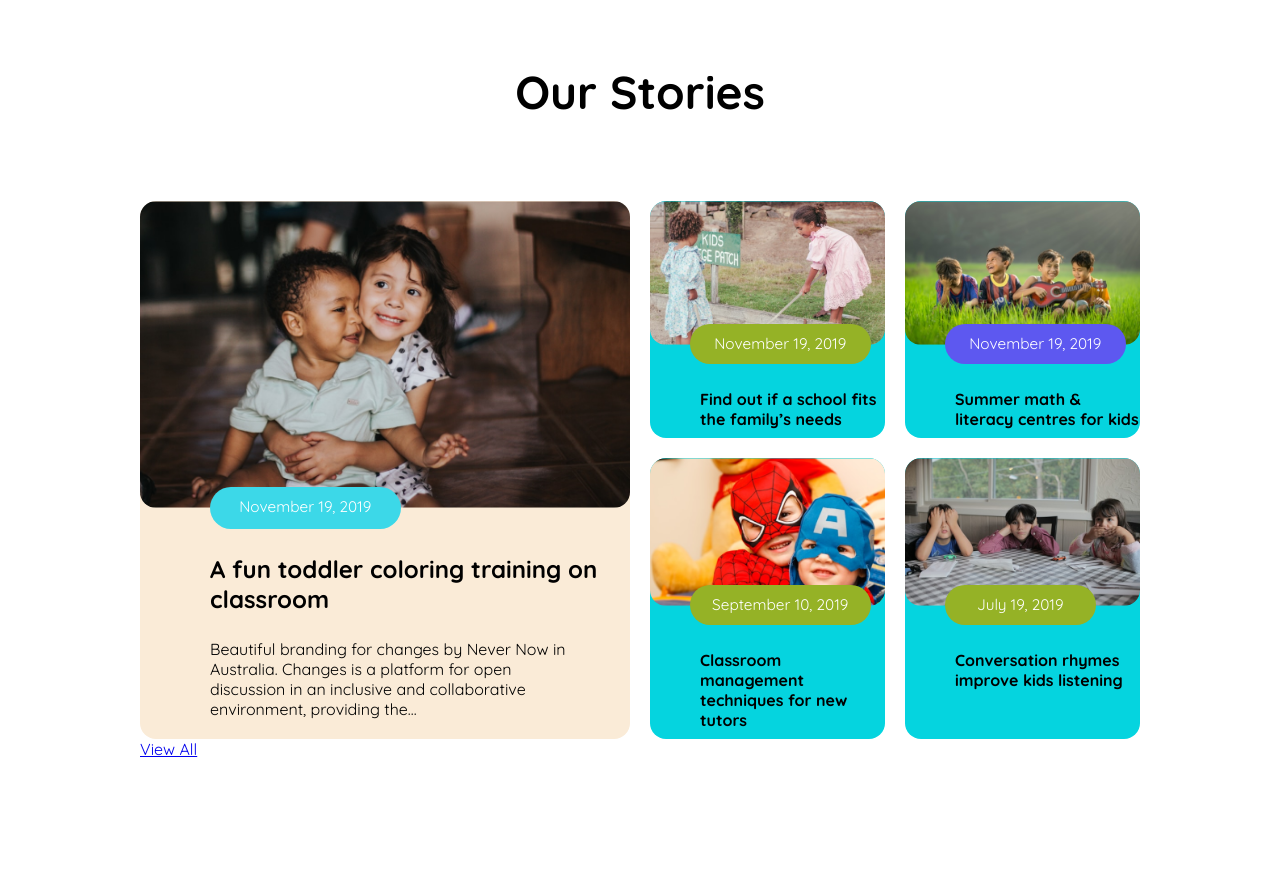
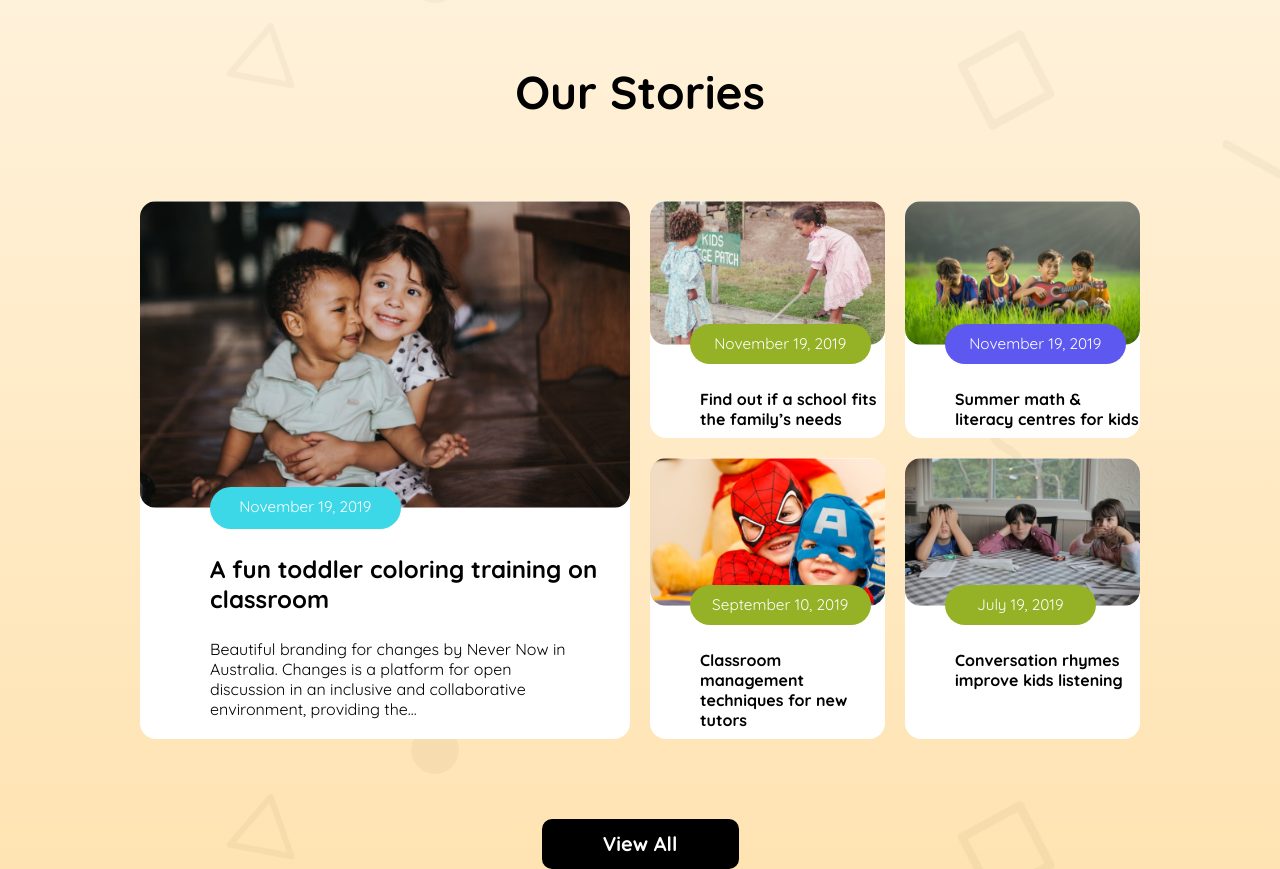
Before and after one commit to Akram-Sa/Kids-School, a plain HTML site: page index.html in a window 1280 px wide. Shown: the part 1507-2376 px from the top of the page. Before the commit the page ends 2266 px from the top, so only its background shows below. Drawn offline with Linux system fonts and the light colour scheme.

Commit message:
added main & story  background, story button

```diff
--- a/index.html
+++ b/index.html
@@ -62,7 +62,7 @@
       </div>
     </header>
 
-    <main>
+    <main class="main-part">
       <!-- standard curriculum -->
       <section>
         <div class="curriculum-container">
@@ -158,7 +158,10 @@
               </div>
             </div>
           </div>
-          <a href="#" class="view-all-button">View All</a>
+          <div class="view-btn">
+            <button>View All</button>
+          </div>
+
         </div>
        </section>
     </main>
--- a/styles/style.css
+++ b/styles/style.css
@@ -116,6 +116,15 @@
   background-color: #01acfd;
 }
 
+.main-part{
+  background: linear-gradient(
+      0deg,
+      rgba(254, 163, 1, 0.3) 0%,
+      rgba(255, 255, 255, 0.3) 100%
+    ),
+    url("./assets/bg.png");
+  background-position: center top;
+}
 /* Standard curriculum */
 section {
   margin-top: 0px;
@@ -220,7 +229,7 @@ section {
 
 .story-container{
   padding: 0 140px;
-  /* border: 1px solid chocolate; */
+
 }
 /* head */
 
@@ -248,7 +257,7 @@ section {
   gap: 20px;
 }
 .large-card{
-  background-color: antiquewhite;
+  background-color: white;
   border-radius: 16px;
 }
 .large-card img{
@@ -262,7 +271,7 @@ section {
   padding: 25px 50px 20px 70px;
 }
 .story-card{
-  background-color: #05d4df;
+  background-color: white;
   border-radius: 16px;
 }
 .small-cards img{
@@ -319,7 +328,21 @@ section {
 .navyBlue-data-bg {
   background-color: #5d58f0;
 }
-
+.view-btn{
+  text-align: center;
+  padding-top: 80px;
+}
+.story-container button {
+  background-color: black;
+  color: white;
+  border: none;
+  border-radius: 10px;
+  width: 197px;
+  height: 50px;
+  font-size: 20px;
+  font-weight: bold;
+  padding: 10px;
+}
 @media screen and (max-width: 576px) {
   header {
     margin: 0;
```
